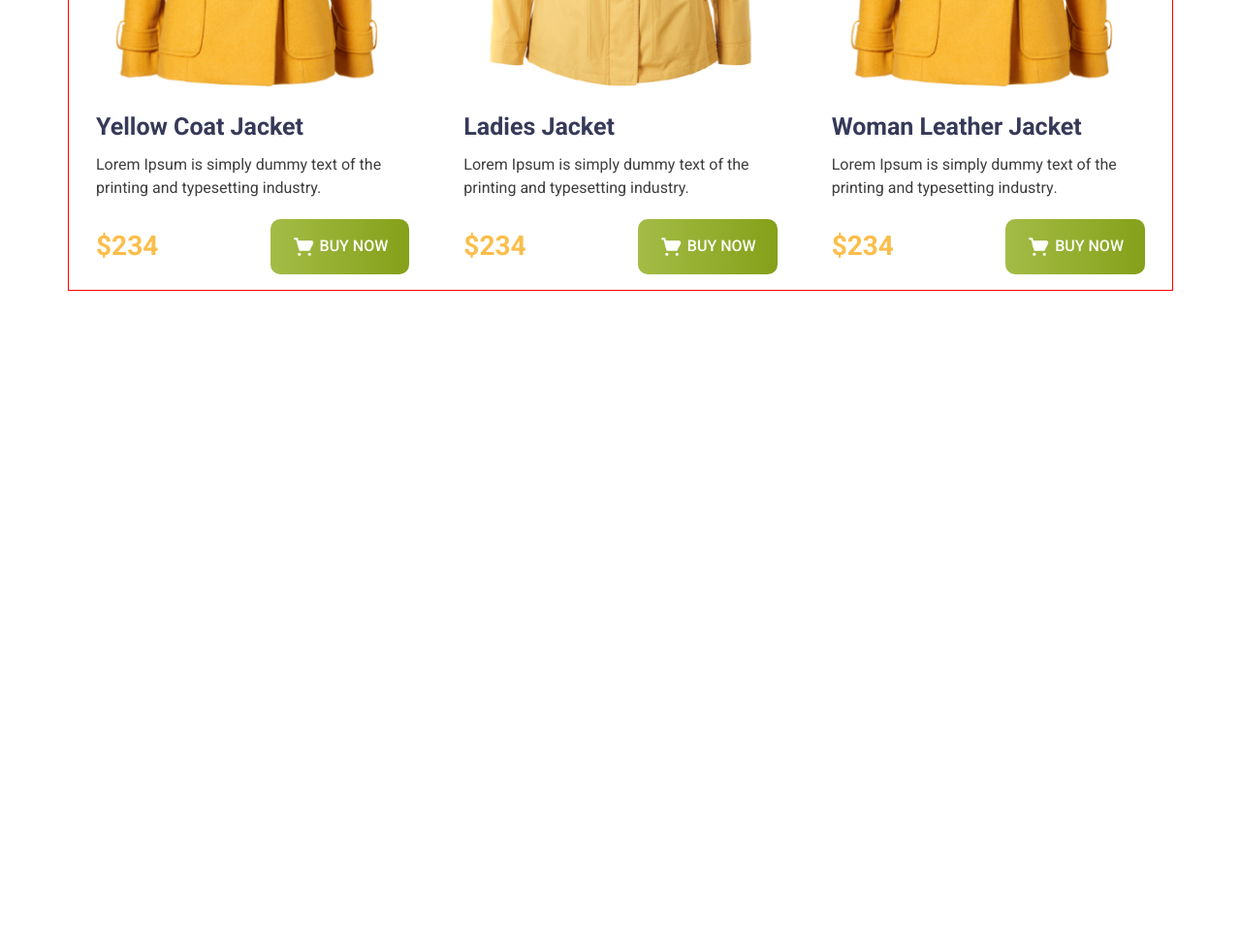
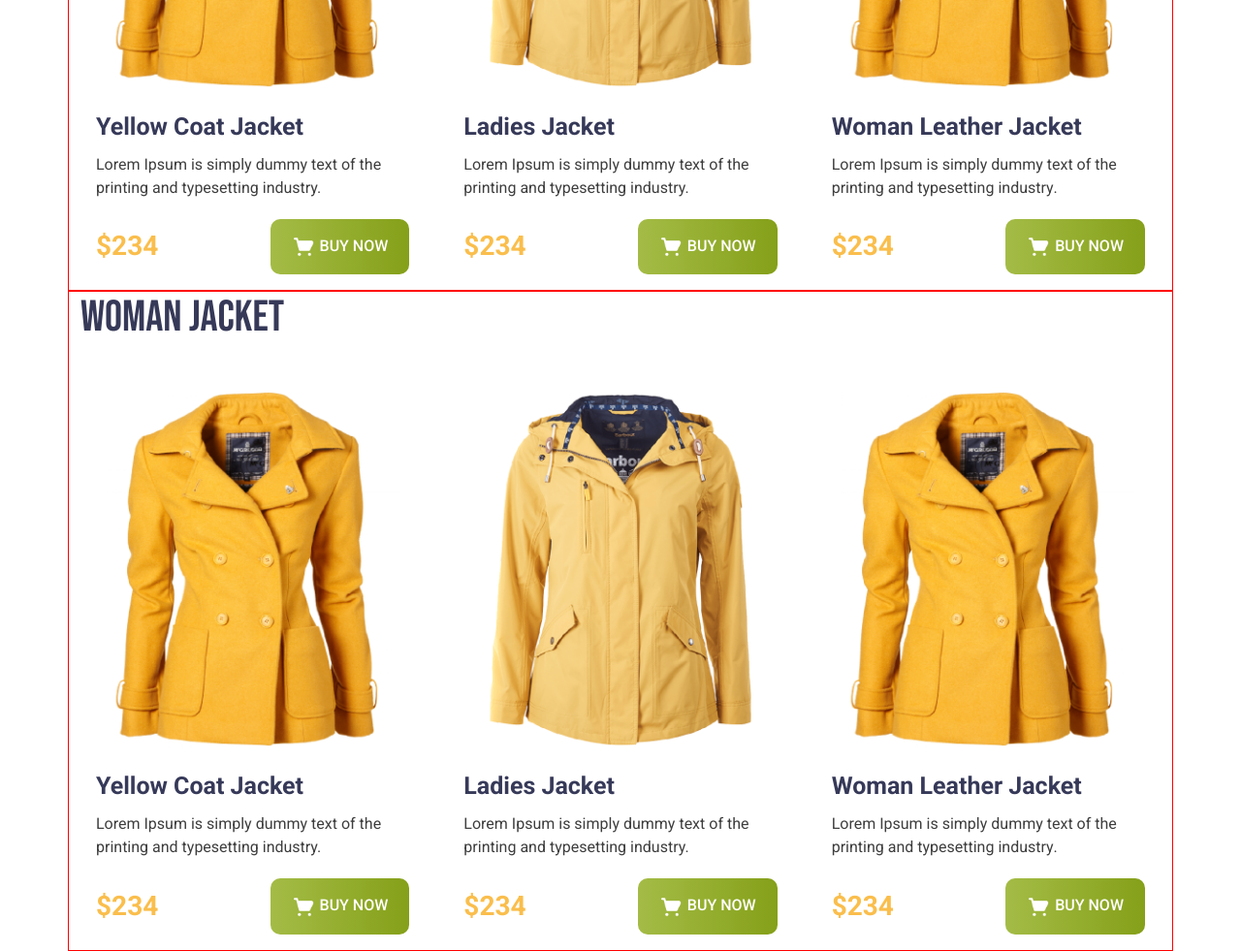
Before and after one commit to hasiburrahmanbiplab/penguin-fashion, a plain HTML site: page index.html in a window 1280 px wide. Shown: the part 1031-2012 px from the top of the page at 97% size. Before the commit the page ends 1331 px from the top, so only its background shows below. Drawn offline with nearby package versions, Linux system fonts and the light colour scheme.

Commit message:
man jacket part start

```diff
--- a/index.html
+++ b/index.html
@@ -123,8 +123,69 @@
             </div>
         </div>
      </section>
-
-    <!-- womens jacket part end -->
+     <!-- man part start -->
+     <section id="jacket">
+         <div class="container">
+             <div class="row row-gap-5">
+                <div class="col-12">
+                    <h2 class="section-h2 bebas fw-normal primanry-color">W0Man Jacket</h2>
+                </div>
+                <div class="col-12">
+                    <div class="row row-cols-1 row-cols-lg-3 g-4">
+                        <div class="col jacket-image">
+                          <div class="card h-100 border-0">
+                            <img src="images/jacket-1.png" class="card-img-top m-auto" alt="...">
+                            <div class="card-body">
+                              <h3 class="card-title section-h3 fw-bold roboto primanry-color mt-2">Yellow Coat Jacket </h3>
+                              <p class="card-text fs-6 roboto fw-nomal secondary-color lh-base py-1">Lorem Ipsum is simply dummy text of the <span class="d-md-block d-lg-inline"> printing and typesetting industry</span>.</p>
+                              <div class="card-btn d-flex justify-content-between align-items-center">
+                                <span class="fs-3 roboto fw-bold additional-color">$234</span>
+                               <button class="common-btn">
+                                <img src="./icons/shop-icon.png" alt="">
+                                BUY NOW
+                               </button>
+                              </div>
+                            </div>
+                          </div>
+                        </div>
+                        <div class="col jacket-image">
+                          <div class="card h-100 border-0">
+                            <img src="images/jacket-2.png" class="card-img-top m-auto" alt="...">
+                            <div class="card-body">
+                              <h3 class="card-title section-h3 fw-bold roboto primanry-color mt-2">Ladies Jacket </h3>
+                              <p class="card-text fs-6 roboto fw-nomal secondary-color lh-base py-1">Lorem Ipsum is simply dummy text of the <span class="d-md-block d-lg-inline"> printing and typesetting industry</span>.</p>
+                              <div class="card-btn d-flex justify-content-between align-items-center">
+                                <span class="fs-3 roboto fw-bold additional-color">$234</span>
+                               <button class="common-btn">
+                                <img src="./icons/shop-icon.png" alt="">
+                                BUY NOW
+                               </button>
+                              </div>
+                            </div>
+                          </div>
+                        </div>
+                        <div class="col jacket-image">
+                          <div class="card h-100 border-0">
+                            <img src="images/jacket-1.png" class="card-img-top m-auto" alt="...">
+                            <div class="card-body">
+                              <h3 class="card-title section-h3 fw-bold roboto primanry-color mt-2">Woman Leather Jacket </h3>
+                              <p class="card-text fs-6 roboto fw-nomal secondary-color lh-base py-1">Lorem Ipsum is simply dummy text of the <span class="d-md-block d-lg-inline-block"> printing and typesetting industry</span>.</p>
+                              <div class="card-btn d-flex justify-content-between align-items-center">
+                                <span class="fs-3 roboto fw-bold additional-color">$234</span>
+                               <button class="common-btn">
+                                <img src="./icons/shop-icon.png" alt="">
+                                BUY NOW
+                               </button>
+                              </div>
+                            </div>
+                          </div>
+                        </div>
+                      </div>
+                </div>
+            </div>
+        </div>
+     </section>
+    <!-- man part end -->
 
 
 
```
